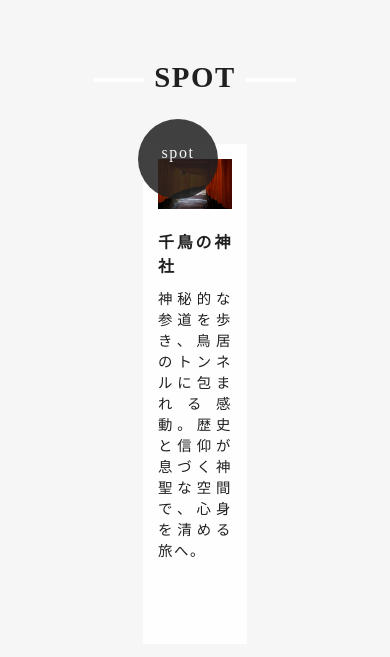
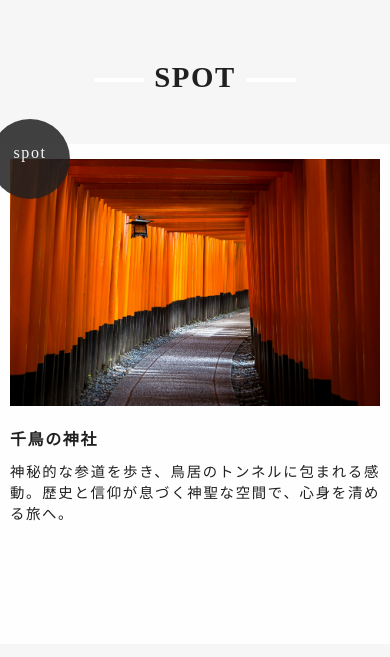
Before and after one commit to mi512130428/portfolio-visi, a plain HTML site: page index.html in a window 390 px wide. Shown: the part 837-1494 px from the top of the page. Drawn offline with nearby package versions, Linux system fonts and the light colour scheme; some packages are replaced by stand-ins of ours; a web font is replaced by a local one.

Commit message:
Update style.css

```diff
--- a/style.css
+++ b/style.css
@@ -401,8 +401,7 @@ h3::after {
 }
 
 .spot-list-li {
-    width: calc(100% / 3);
-    max-width: 400px;
+    width: 400px;
     min-height: 450px;
     padding: 2%;
     background: #fefefe;
@@ -753,6 +752,7 @@ footer {
 
     .spot-list-li {
         height: 500px;
+        max-width: 400px;
     }
 
     .food-list-li {
```
